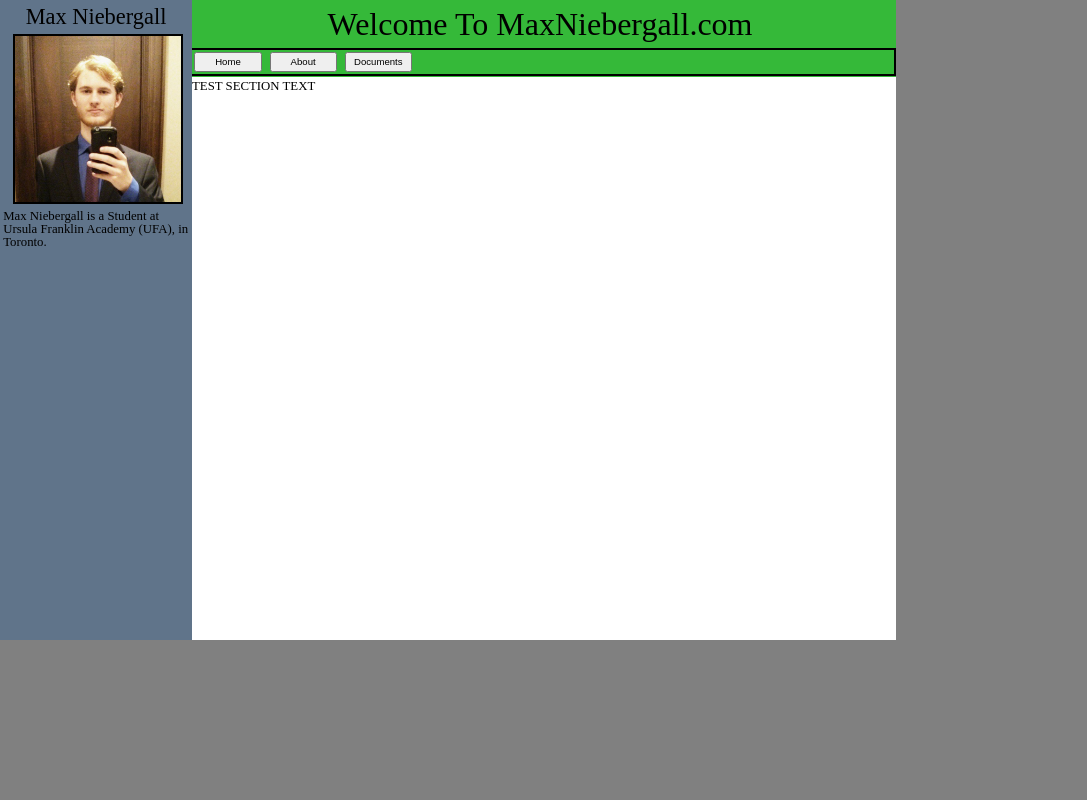
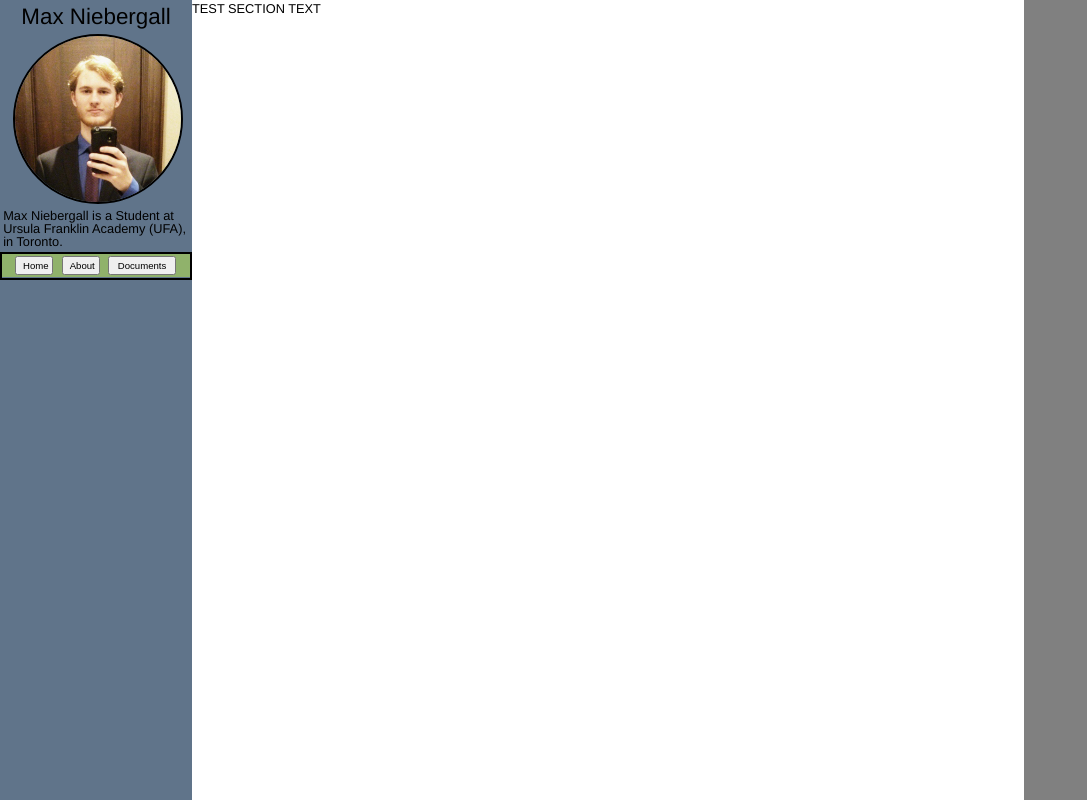
Before and after one commit to MaxNiebergall/MaxNiebergall.com, a plain HTML site: page index.html in a window 1280 px wide. Shown: the whole page, without its empty margins (0-1087 px from the left). Drawn offline with Linux system fonts and the light colour scheme.

Commit message:
Changed the layout
Moved the header into the aside
Changed formmating and sizing

```diff
--- a/assets/main.css
+++ b/assets/main.css
@@ -52,6 +52,7 @@ html,body{
 	height:100%;
 	min-height:100%;
 	font-size: 1vw;
+	font-family: Helvetica;
 }
 
 body{
@@ -81,6 +82,7 @@ h3{
 }
 
 img#headshot {
+	border-radius: 7em;
 	border-style: solid;
 	border-width: .20em;
 	margin-left: 1em;
@@ -91,31 +93,37 @@ aside{
 	float: left;
 	width: 12em;
 	background: #60748A;
-	height: 50em;
+	height: 100vh;
 	min-width: 15em;
 }
 
 header{
-	height: 6em;
-	min-height: 6em;
-	min-width: 50em;
-	width: 70em;
-	background: #35B939;
+	height: 2em;
+	width: 15em;
+	background: #90B26B;
 }
 
 section{
 	background:#FFF;
 	min-width: 50em;
-	width: 70em;
-	height: 44em;
+	width: 80em;
+	height: 100vh;
 }
 
-button{
+button.header{
 	font-size:0.75em;
 	height: 2em;
-	width: 7em;
+	width: 4em;
 	margin: 0.25em;
 }
+button#documents{
+	width: 7em;
+}
+button#home{
+margin-left:1.35em;
+
+}
+
 
 .aboutHeadings{
 	text-align: left;
--- a/index.html
+++ b/index.html
@@ -11,18 +11,16 @@
 			<h2>Max Niebergall</h2>
 			<img id= "headshot" src="assets/headshot.jpg">
 			<p>Max Niebergall is a Student at Ursula Franklin Academy (UFA), in Toronto.</p>
-
+			<header>
+				<nav>
+					<a href="index.html"><button class="header" id="home">Home</button></a>
+					<a href="about.html"><button class="header" id="about">About</button></a>
+					<a href="documents.html"><button class="header" id="documents">Documents</button></a>
+				</nav>
+			</header>
 		</aside>
 		<!--<aside id="rightFiller">
 		</aside>-->
-		<header>
-			<h1>Welcome To MaxNiebergall.com</h1>
-			<nav>
-				<a href="index.html"><button class="header" id="home">Home</button></a>
-				<a href="about.html"><button class="header" id="about">About</button></a>
-				<a href="documents.html"><button class="header" id="documents">Documents</button></a>
-			</nav>
-		</header>
 		<section>
 		<p>TEST SECTION TEXT</p>
 		</section>
```
Also changed, not shown: about.html (+2 -5 lines), documents.html (+8 -10 lines).
